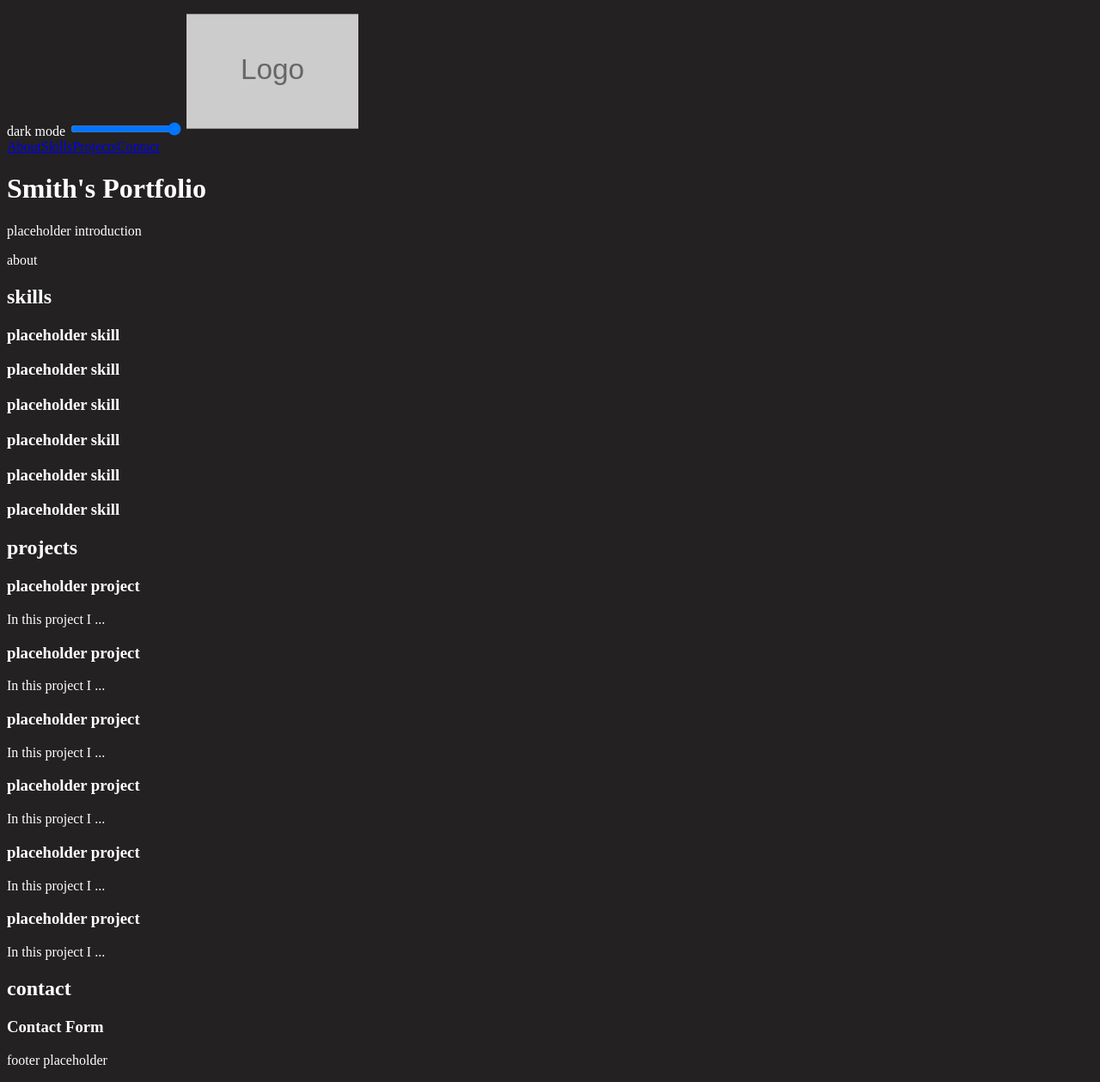
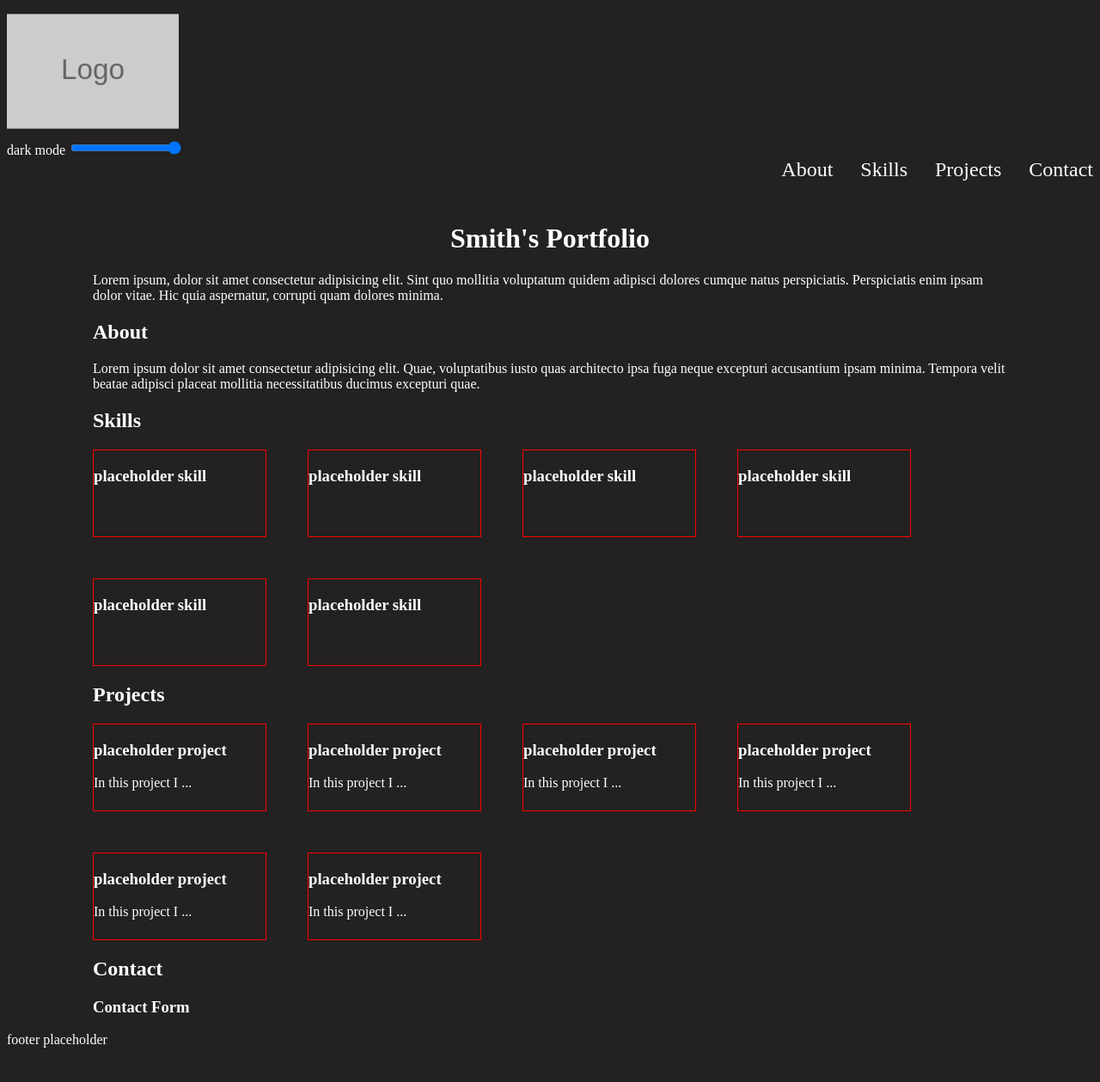
Before and after one commit to Robbie632/tutoring, a PHP site: page / in a window 1280 px wide. Shown: the whole page at 86% size. After the commit the page ends 1219 px from the top, so only its background shows below. Run offline with PHP 8.4, Linux system fonts and the light colour scheme.

Commit message:
add to styling of html basic lesson

```diff
--- a/lessons/front_end/html_css_basics/index.html
+++ b/lessons/front_end/html_css_basics/index.html
@@ -10,28 +10,38 @@
 </head>
 
 <body class="dark-mode">
-    <label for="dark-mode-button">dark mode</label>
-
-    <input id="dark-mode-button" type="range" min="0" max=1>
-
+    <header>
         <svg width="200" height="150" xmlns="http://www.w3.org/2000/svg" role="img" aria-label="600x400 Placeholder Image"
             preserveAspectRatio="xMidYMid meet" viewBox="0 0 600 400">
             <rect width="100%" height="100%" fill="#cccccc"></rect>
             <text x="50%" y="50%" font-family="sans-serif" font-size="100" fill="#666666" text-anchor="middle"
                 dominant-baseline="middle">Logo</text>
         </svg>
+        <div>
+            <label for="dark-mode-button">dark mode</label>
+            <input id="dark-mode-button" type="range" min="0" max=1>
+        </div>
 
         <nav><a href="#about">About</a><a href="#skills">Skills</a><a href="#projects">Projects</a><a
                 href="#contact">Contact</a></nav>
+    </header>
+
+    <main>
         <h1>Smith's Portfolio</h1>
-    <p>placeholder introduction</p>
+        <p>
+            Lorem ipsum, dolor sit amet consectetur adipisicing elit. Sint quo mollitia voluptatum quidem adipisci dolores cumque natus perspiciatis. Perspiciatis enim ipsam dolor vitae. Hic quia aspernatur, corrupti quam dolores minima.
+
+        </p>
         <div id="about">
-        <p>about</p>
+            <h2>About</h2>
+            <p>
+                Lorem ipsum dolor sit amet consectetur adipisicing elit. Quae, voluptatibus iusto quas architecto ipsa fuga neque excepturi accusantium ipsam minima. Tempora velit beatae adipisci placeat mollitia necessitatibus ducimus excepturi quae.
+            </p>
 
         </div>
         <div id="skills">
-        <h2>skills</h2>
-        <div id="skills-container">
+            <h2>Skills</h2>
+            <div class="card-container">
                 <div>
                     <h3>placeholder skill</h3>
                 </div>
@@ -53,8 +63,8 @@
             </div>
         </div>
         <div id="projects">
-        <h2>projects</h2>
-        <div id="projects-container">
+            <h2>Projects</h2>
+            <div class="card-container">
                 <div>
                     <h3>placeholder project</h3>
                     <p>In this project I ...</p>
@@ -82,10 +92,11 @@
             </div>
         </div>
         <div id="contact">
-        <h2>contact</h2>
+            <h2>Contact</h2>
             <h3>Contact Form</h3>
             <form action=""></form>
         </div>
+    </main>
     <footer>
         <p>footer placeholder</p>
     </footer>
--- a/lessons/front_end/html_css_basics/style.css
+++ b/lessons/front_end/html_css_basics/style.css
@@ -7,7 +7,44 @@ body {
     color: var(--font-color);
     transition: background-color 0.3s ease;
 }
+
+main {
+    margin-left:100px;
+    margin-right: 100px;
+}
 .dark-mode {
     --background-color: rgb(35, 33, 33);
     --font-color: white;
 }
+h1 {
+    text-align: center;
+    margin-top:3rem;
+}
+h2 {
+    text-align: left;
+}
+nav {
+    display: flex;
+    flex-direction: row;
+    justify-content: end;
+    gap:2rem;
+    font-size: 1.5rem;
+}
+nav > a {
+    color: var(--font-color);
+    text-decoration: none;
+}
+nav > a:hover {
+    color:rgb(73, 74, 87);
+}
+.card-container {
+    display: flex;
+    flex-wrap: wrap;
+    gap:3rem;
+}
+.card-container > div {
+    width:200px;
+    height: 100px;
+    border: 1px solid red;
+
+}
```
Lines whose indentation alone changed are shown as unchanged.
